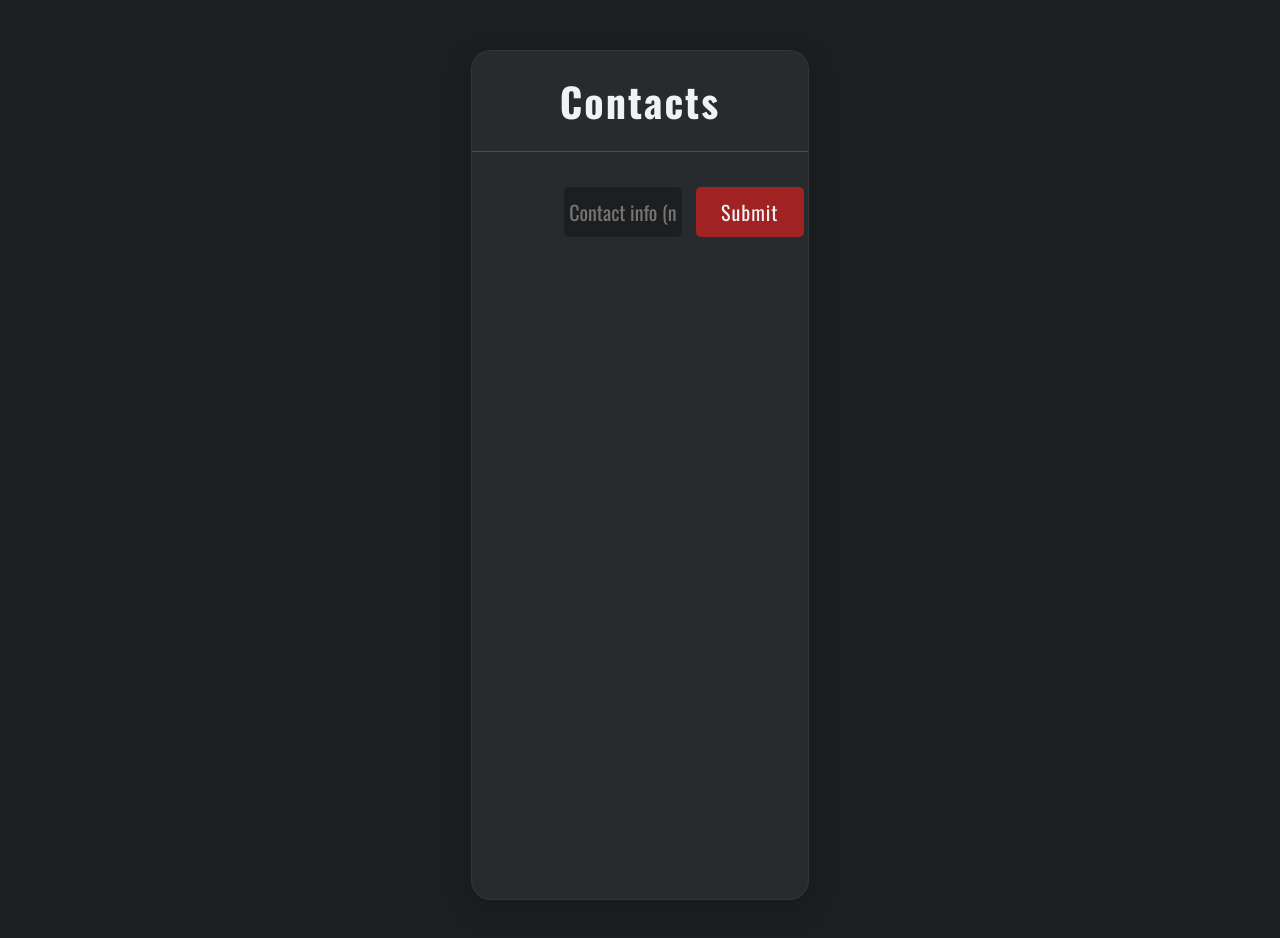
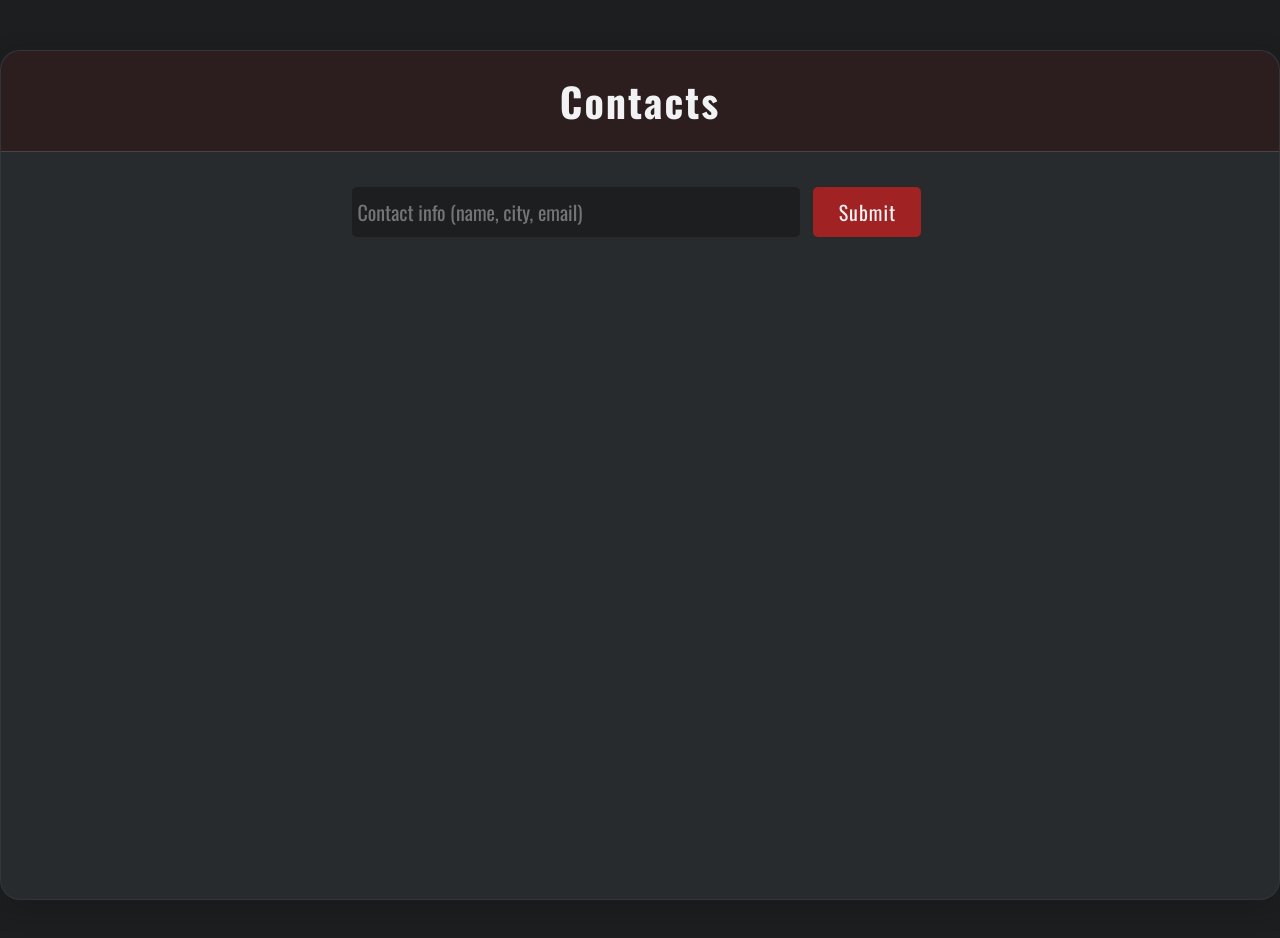
Before and after one commit to Apricosma/contact-list, a plain HTML site: page index.html in a window 1280 px wide. Drawn offline with nearby package versions, Linux system fonts and the light colour scheme.

Commit message:
fix horizontal alignment

```diff
--- a/assets/style/index.css
+++ b/assets/style/index.css
@@ -38,7 +38,7 @@ body {
     border-bottom: solid;
     border-width: 1px;
     border-color: #6c6b7280;
-    /* background-color: var(--app-red); */
+    background-color: #2c1d1f;
     padding: 20px 0 20px;
     border-radius: 20px 20px 0 0;
     letter-spacing: 2px;
@@ -57,13 +57,14 @@ body {
     background-color: var(--app-field-bg);
     border-radius: 20px;
     min-height: 850px;
+    min-width: 1280px;
     margin-bottom: 100px;
     box-shadow: rgba(19, 20, 20, 0.349) 0px 8px 24px;
+    padding-bottom: 20px;
 }
 
 .contact-container {
     padding: 25px 50px;
-
 }
 
 input[type=text] {
```
